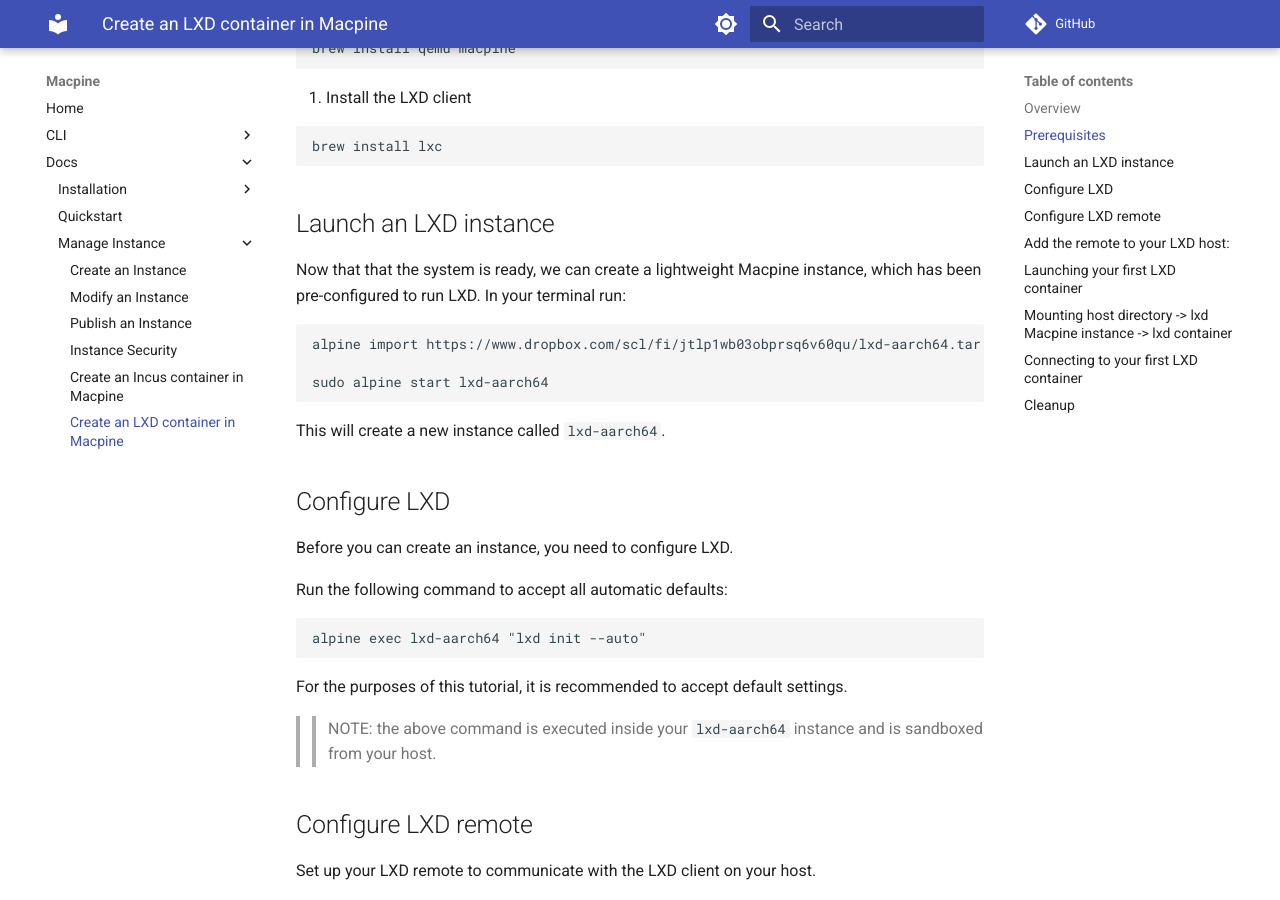
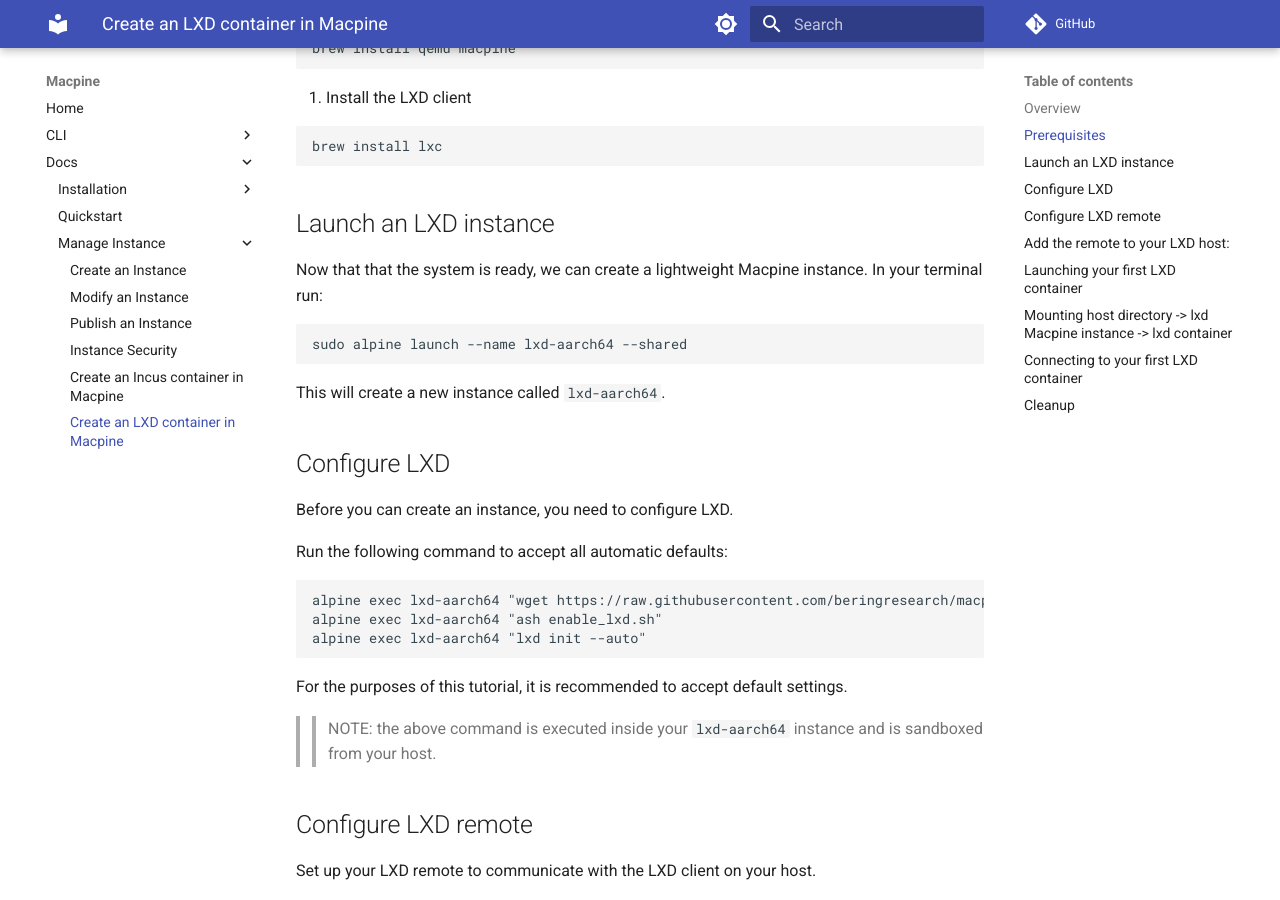
Before and after one commit to beringresearch/macpine, an MkDocs documentation site: the page built from docs/docs/lxd_macpine.md, in a window 1280 px wide and 900 px high, scrolled down 597 px. Built offline with MkDocs 1.6.1 and Material for MkDocs 9.7.7, drawn with Linux system fonts in a browser that asks for light colours; comment, search, counter and statistics services are not loaded.

Commit message:
update instructions for setting up lxd

````diff
--- a/docs/docs/lxd_macpine.md
+++ b/docs/docs/lxd_macpine.md
@@ -24,12 +24,10 @@
 
 ## Launch an LXD instance
 
-Now that that the system is ready, we can create a lightweight Macpine instance, which has been pre-configured to run LXD. In your terminal run:
+Now that that the system is ready, we can create a lightweight Macpine instance. In your terminal run:
 
 ```bash
-alpine import https://www.dropbox.com/scl/fi/jtlp1wb03obprsq6v60qu/lxd-aarch64.tar.gz?rlkey=gqny4kw40wxw5gor22g5ovlbe&st=3o97khpo&dl=1
-
-sudo alpine start lxd-aarch64
+sudo alpine launch --name lxd-aarch64 --shared
 ```
 
 This will create a new instance called `lxd-aarch64`.
@@ -41,6 +39,8 @@
 Run the following command to accept all automatic defaults:
 
 ```bash
+alpine exec lxd-aarch64 "wget https://raw.githubusercontent.com/beringresearch/macpine/refs/heads/main/scripts/enable_lxd.sh"
+alpine exec lxd-aarch64 "ash enable_lxd.sh"
 alpine exec lxd-aarch64 "lxd init --auto"
 ```
 
````
Also changed, not shown: 1 other file.
